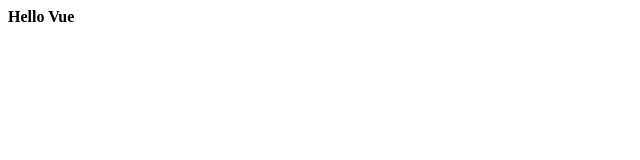
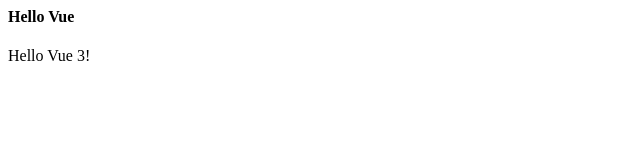
Before and after one commit to Tarascs/tarascs.github.io, a plain HTML site: page index.html in a window 1280 px wide. Shown: the full height of the page, 0-640 px from the left. Drawn offline with nearby package versions, Linux system fonts and the light colour scheme.

Commit message:
Add files via upload
another commit

```diff
--- a/index.html
+++ b/index.html
@@ -1,8 +1,29 @@
 <html>
     <head>
-        <h4>Hello Vue</h5>
+        <script src="https://unpkg.com/vue@3/dist/vue.global.js"></script>
     </head>
     <body>
+        <div id="app">
+            <h4>Hello Vue</h5>
+            {{ message }}
+        </div>
+    </body>
+    <script>
+        const { createApp, ref } = Vue
 
-    </body>
+        createApp({
+            setup() {
+                const message = ref('Hello Vue 3!')
+                return { message }
+            },
+        }).mount('#app')
+
+        var vm = new Vue({
+            created() {
+                let urlParams = new URLSearchParams(window.location.search);
+                console.log(urlParams.has('yourParam')); // true
+                console.log(urlParams.get('yourParam')); // "MyParam"
+            },
+        });
+    </script>
 </html>
```
